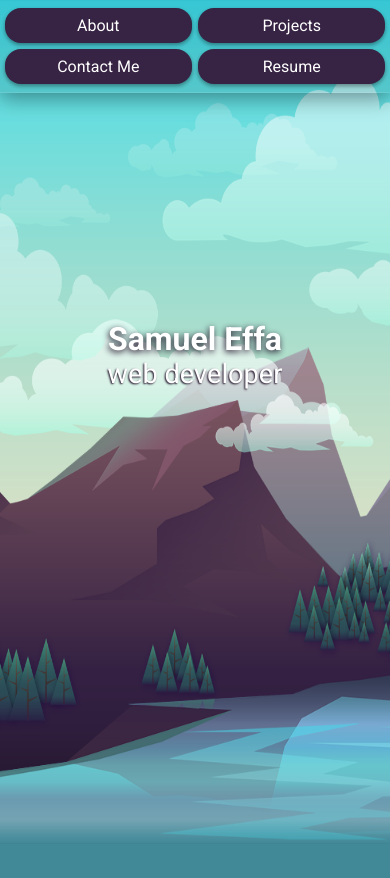
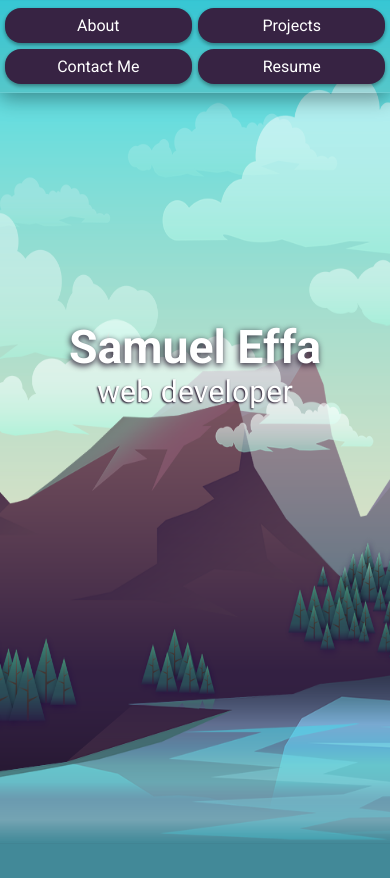
Before and after one commit to seffa1/portfolio-site, a React (Create React App) app: page / in a window 390 px wide. Shown: the top 878 px of the page. Built offline with nearby package versions, Linux system fonts and the light colour scheme.

Commit message:
hero static font size on meida query

```diff
--- a/src/App.scss
+++ b/src/App.scss
@@ -294,10 +294,10 @@ small,
 @media screen and (max-width: 700px) {
   .HeroStatic {
     &__title {
-      font-size: 2rem;
+      font-size: 2.9rem;
     }
     &__subtitle {
-      font-size: 1.7rem;
+      font-size: 1.9rem;
     }
   }
 }
```
